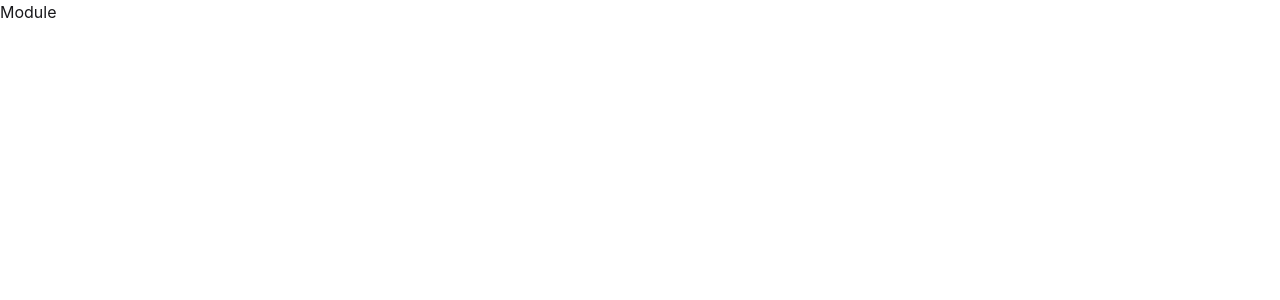
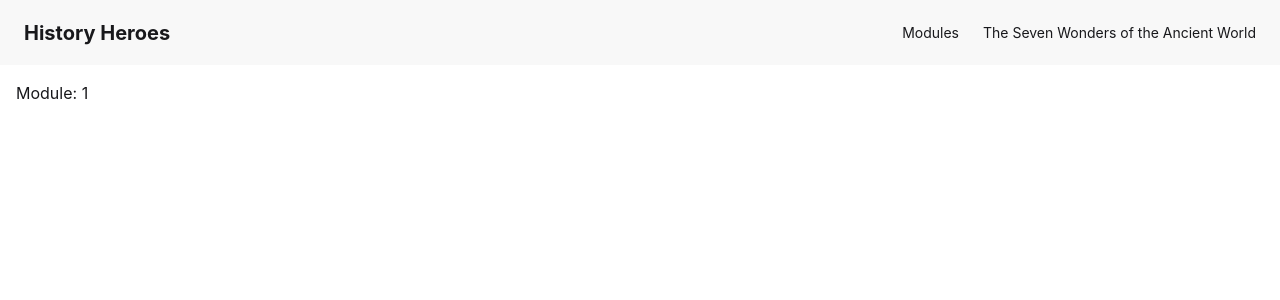
Before and after one commit to freeCodeCamp-Summer-Cohort-2026/history-heroes, a React (Vite) app in the folder client/: page /modules/1 in a window 1280 px wide. Shown: the top 300 px of the page. Built offline with nearby package versions, Linux system fonts and the light colour scheme.

Commit message:
feat(client): add page shell with header navigation and route params

```diff
--- a/client/index.html
+++ b/client/index.html
@@ -4,7 +4,7 @@
     <meta charset="UTF-8" />
     <link rel="icon" type="image/svg+xml" href="/favicon.svg" />
     <meta name="viewport" content="width=device-width, initial-scale=1.0" />
-    <title>client</title>
+    <title>History Heroes</title>
   </head>
   <body>
     <div id="root"></div>
--- a/client/src/App.tsx
+++ b/client/src/App.tsx
@@ -3,10 +3,12 @@ import LessonPage from './pages/LessonPage'
 import ModuleCatalogPage from './pages/ModuleCatalogPage'
 import ModulePage from './pages/ModulePage'
 import NotFoundPage from './pages/NotFoundPage'
+import Layout from './components/Layout'
 
 function App() {
   return (
     <Routes>
+      <Route element={<Layout />}>
         <Route path="/" element={<ModuleCatalogPage />} />
         <Route path="/modules/:moduleId" element={<ModulePage />} />
         <Route
@@ -14,6 +16,7 @@ function App() {
           element={<LessonPage />}
         />
         <Route path="*" element={<NotFoundPage />} />
+      </Route>
     </Routes>
   )
 }
--- /dev/null
+++ b/client/src/components/Layout.tsx
@@ -0,0 +1,29 @@
+import { Outlet, Link } from 'react-router-dom'
+
+export default function Layout() {
+  return (
+    <div className="min-h-screen bg-base-100">
+      <header className="navbar bg-base-200">
+        <div className="flex-1">
+          <h1 className="px-4 text-xl font-bold">History Heroes</h1>
+        </div>
+        <div className="flex-none">
+          <ul className="menu menu-horizontal px-1">
+            <li>
+              <Link to="/">Modules</Link>
+            </li>
+            {/* temporary: remove once #49 provides catalog navigation */}
+            <li>
+              <Link to="/modules/seven-wonders">
+                The Seven Wonders of the Ancient World
+              </Link>
+            </li>
+          </ul>
+        </div>
+      </header>
+      <main className="container mx-auto p-4">
+        <Outlet />
+      </main>
+    </div>
+  )
+}
--- a/client/src/pages/LessonPage.tsx
+++ b/client/src/pages/LessonPage.tsx
@@ -1,3 +1,12 @@
+import { useParams } from 'react-router-dom'
+
 export default function LessonPage() {
-  return <h1>Lesson</h1>
+  const { moduleId, lessonId } = useParams()
+
+  return (
+    <div>
+      <h1>Lesson: {lessonId}</h1>
+      <p>From Module: {moduleId}</p>
+    </div>
+  )
 }
--- a/client/src/pages/ModulePage.tsx
+++ b/client/src/pages/ModulePage.tsx
@@ -1,3 +1,7 @@
+import { useParams } from 'react-router-dom'
+
 export default function ModulePage() {
-  return <h1>Module</h1>
+  const { moduleId } = useParams()
+
+  return <h1>Module: {moduleId}</h1>
 }
```
Lines whose indentation alone changed are shown as unchanged.
